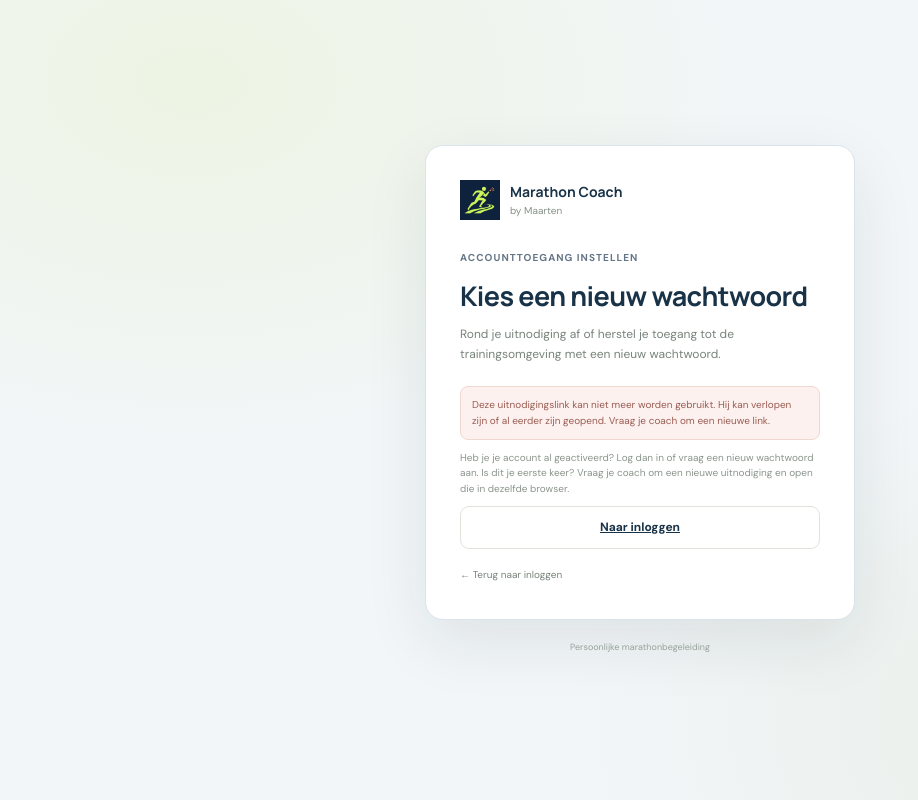
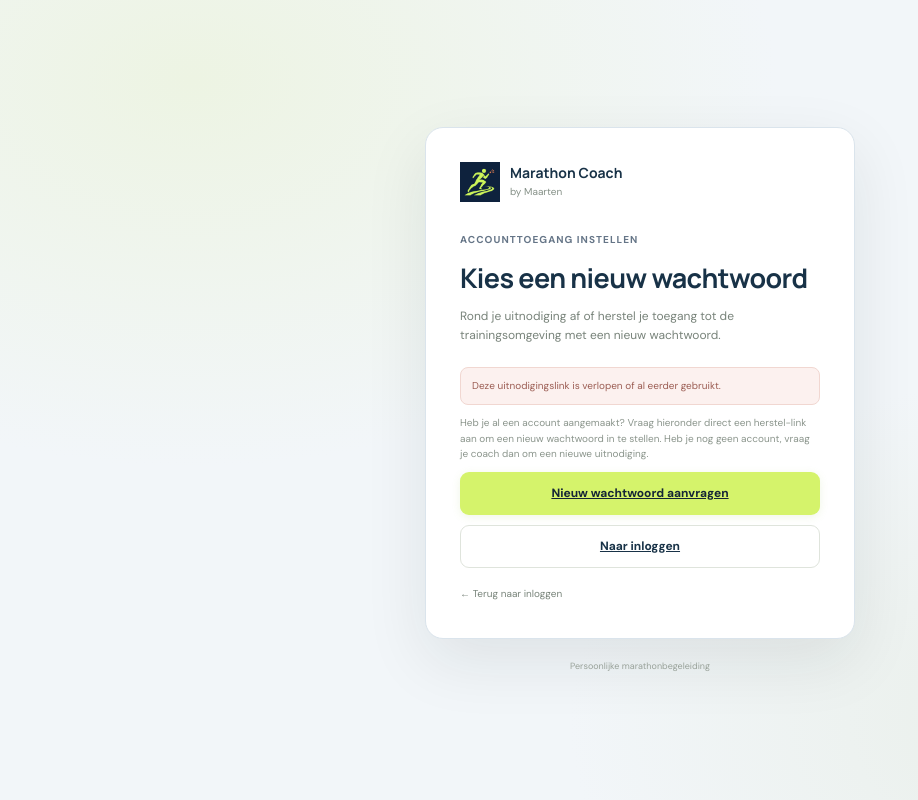
Before and after one commit to Bolus69/running-portal, a Next.js app: page /auth/accept in a window 1280 px wide. Shown: the whole page, without its empty margins (0-918 px from the left). Built offline with nearby package versions, Linux system fonts and the light colour scheme; no server answers.

Commit message:
Streamline expired invitation recovery

```diff
--- a/components/accept-invite-form.tsx
+++ b/components/accept-invite-form.tsx
@@ -75,7 +75,7 @@ export function AcceptInviteForm({ url, publishableKey }: { url: string; publish
           tokenHash: '',
           errorMessage: authError ? flow === 'recovery'
             ? 'Deze herstel-link kan niet meer worden gebruikt. Hij kan verlopen zijn of al eerder zijn geopend. Vraag een nieuwe herstel-link aan.'
-            : 'Deze uitnodigingslink kan niet meer worden gebruikt. Hij kan verlopen zijn of al eerder zijn geopend. Vraag je coach om een nieuwe link.' : null,
+            : 'Deze uitnodigingslink is verlopen of al eerder gebruikt.' : null,
         }
       })()
     }
@@ -106,7 +106,7 @@ export function AcceptInviteForm({ url, publishableKey }: { url: string; publish
         setPendingTokenHash('')
         setErrorMessage(flow === 'recovery'
           ? 'De herstel-link is verlopen of al gebruikt. Vraag een nieuwe herstel-link aan.'
-          : 'De uitnodigingslink is verlopen of al gebruikt. Vraag je coach om een nieuwe link.')
+          : 'Deze uitnodigingslink is verlopen of al eerder gebruikt.')
         setState('invalid')
         return
       }
@@ -115,7 +115,7 @@ export function AcceptInviteForm({ url, publishableKey }: { url: string; publish
         setPendingTokenHash('')
         setErrorMessage(flow === 'recovery'
           ? 'De herstelsessie kon niet worden gestart. Vraag een nieuwe herstel-link aan.'
-          : 'De uitnodiging kon niet worden gecontroleerd. Vraag je coach om een nieuwe link.')
+          : 'De uitnodiging kon niet worden gecontroleerd.')
         setState('invalid')
         return
       }
@@ -127,7 +127,7 @@ export function AcceptInviteForm({ url, publishableKey }: { url: string; publish
       setPendingTokenHash('')
       setErrorMessage(flow === 'recovery'
         ? 'De herstel-link kon niet worden gecontroleerd. Vraag een nieuwe herstel-link aan.'
-        : 'De uitnodigingslink kon niet worden gecontroleerd. Vraag je coach om een nieuwe link.')
+        : 'De uitnodigingslink kon niet worden gecontroleerd.')
       setState('invalid')
     }
   }
@@ -143,7 +143,7 @@ export function AcceptInviteForm({ url, publishableKey }: { url: string; publish
     if (sessionError || !currentUser.user || currentUser.user.id !== inviteUserId) {
       setErrorMessage(flow === 'recovery'
         ? 'De herstelsessie is verlopen. Vraag een nieuwe herstel-link aan.'
-        : 'De uitnodigingssessie is verlopen. Vraag je coach om een nieuwe uitnodigingslink.')
+        : 'De uitnodigingssessie is verlopen.')
       setState('invalid')
       return
     }
@@ -159,7 +159,17 @@ export function AcceptInviteForm({ url, publishableKey }: { url: string; publish
 
   if (state === 'checking') return <p className="login-help" role="status">Link controleren…</p>
   if (state === 'confirm' || state === 'verifying') return <div className="login-form"><p className="login-help">{flow === 'recovery' ? 'Klik hieronder om je herstel-link te controleren en een nieuw wachtwoord te kiezen.' : 'Klik hieronder om je uitnodiging te controleren en je wachtwoord in te stellen.'}</p><button className="button button-primary full-width" type="button" onClick={() => void confirmLink()} disabled={state === 'verifying'}>{state === 'verifying' ? 'Link controleren…' : flow === 'recovery' ? 'Herstel-link gebruiken' : 'Uitnodiging accepteren'}</button></div>
-  if (state === 'invalid') return <div className="invite-invalid"><p className="login-error" role="alert">{errorMessage || (flow === 'recovery' ? 'Deze herstel-link kan niet meer worden gebruikt.' : 'Deze uitnodigingslink kan niet meer worden gebruikt.')}</p>{flow === 'recovery' ? <><p className="login-help">Vraag een nieuwe herstel-link aan en open die in dezelfde browser.</p><Link className="button button-outline full-width" href="/forgot-password">Nieuwe herstel-link aanvragen</Link></> : <><p className="login-help">Heb je je account al geactiveerd? Log dan in of vraag een nieuw wachtwoord aan. Is dit je eerste keer? Vraag je coach om een nieuwe uitnodiging en open die in dezelfde browser.</p><Link className="button button-outline full-width" href="/login">Naar inloggen</Link></>}</div>
+  if (state === 'invalid') return <div className="invite-invalid">
+    <p className="login-error" role="alert">{errorMessage || (flow === 'recovery' ? 'Deze herstel-link kan niet meer worden gebruikt.' : 'Deze uitnodigingslink is verlopen of al eerder gebruikt.')}</p>
+    {flow === 'recovery' ? <>
+      <p className="login-help">Vraag een nieuwe herstel-link aan en open die in dezelfde browser.</p>
+      <Link className="button button-outline full-width" href="/forgot-password">Nieuwe herstel-link aanvragen</Link>
+    </> : <>
+      <p className="login-help">Heb je al een account aangemaakt? Vraag hieronder direct een herstel-link aan om een nieuw wachtwoord in te stellen. Heb je nog geen account, vraag je coach dan om een nieuwe uitnodiging.</p>
+      <Link className="button button-primary full-width" href="/forgot-password">Nieuw wachtwoord aanvragen</Link>
+      <Link className="button button-outline full-width" href="/login">Naar inloggen</Link>
+    </>}
+  </div>
   if (state === 'saved') return flow === 'recovery'
     ? <div className="invite-invalid"><p className="invite-success" role="status">Je wachtwoord is opnieuw ingesteld. Je kunt nu verder met je account.</p><Link className="button button-primary full-width" href="/">Naar Marathon Coach</Link></div>
     : <p className="invite-success" role="status">Je wachtwoord is ingesteld. Je wordt doorgestuurd…</p>
```
